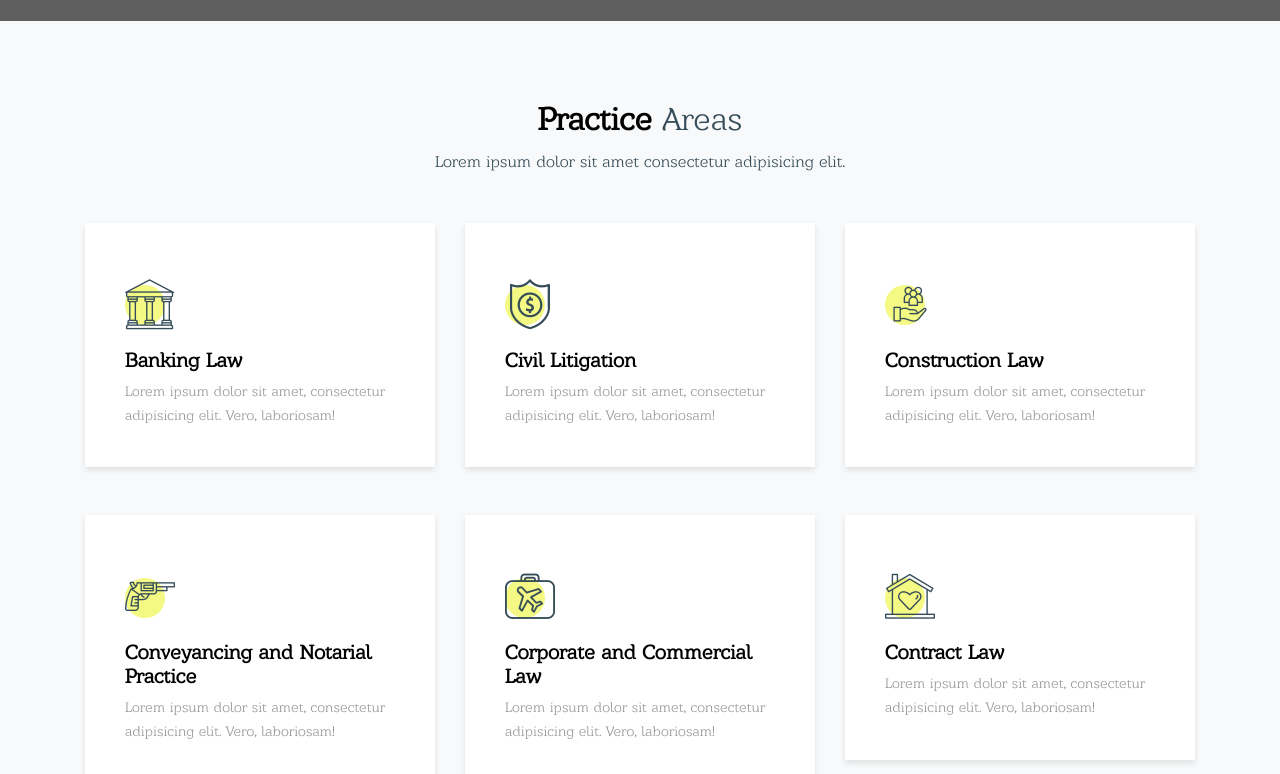
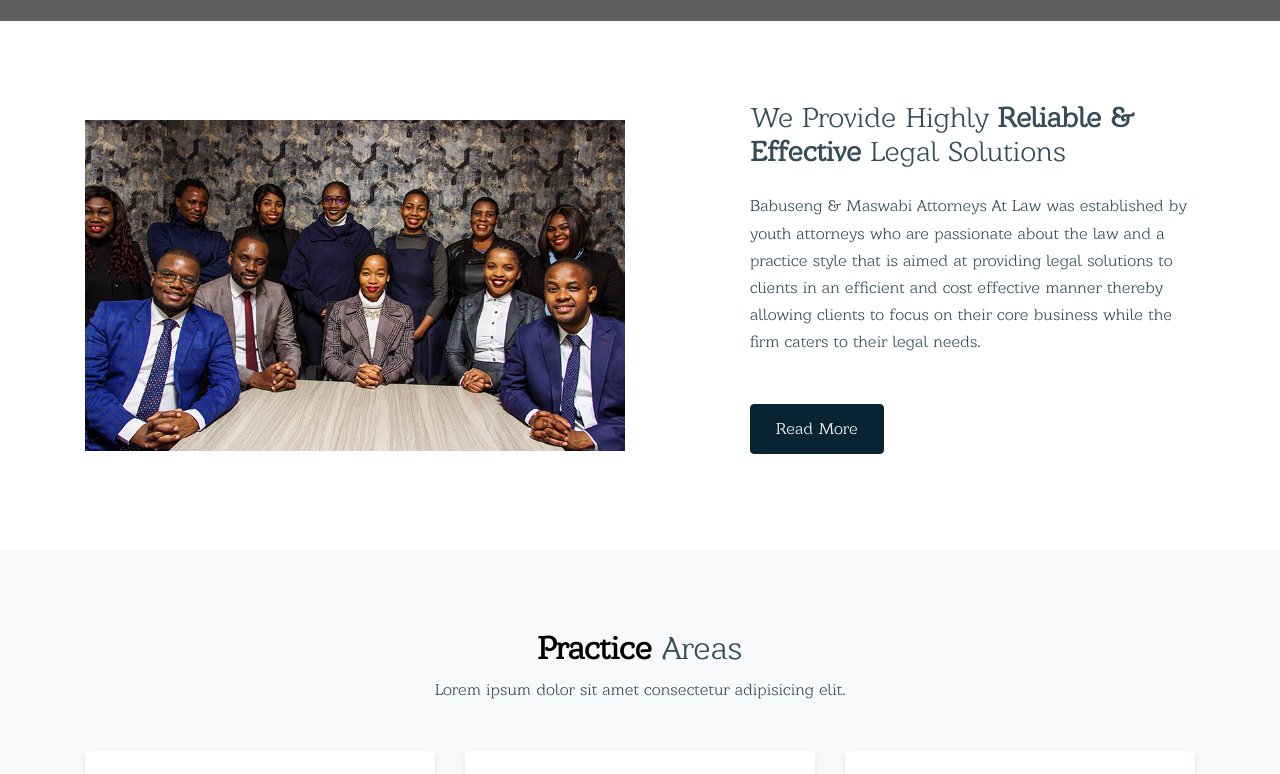
Before and after one commit to tawanacode/BabusengMaswabi-website, a website: page index.html in a window 1280 px wide. Shown: the part 646-1420 px from the top of the page. Drawn offline with Linux system fonts and the light colour scheme; grey boxes are pictures that could not be loaded; files whose address does not match are found by name.

Commit message:
update layout

```diff
--- a/index.html
+++ b/index.html
@@ -34,8 +34,8 @@
                 <ul class="site-menu main-menu js-clone-nav ml-auto">
                   <li><a class="nav-link" href="index.html">Home</a></li>
                   <li><a class="nav-link" href="practice-areas.html">Practice Areas</a></li>
+                  <li><a class="nav-link" href="team.html">Team</a></li>
                   <li><a class="nav-link" href="about.html">About</a></li>
-                  <li><a class="nav-link" href="team.html">Team</a></li>
                   <li><a class="nav-link" href="contact.html">Contact</a></li>
                 </ul>
               </nav>
@@ -51,9 +51,21 @@
             <div class="col-lg-12">
               <div class="row align-items-center justify-content-center">
                 <div class="col-lg-9 intro mb-4">
-                  <h1 class="text-center"><strong>Babuseng &amp; Maswabi</strong><br> Attorneys At Law</h1>
+                  <h1 class="text-center"><strong>Babuseng &amp; Maswabi</strong><br> Attorneys At Law      </h1>
                 </div>
               </div>
+            </div>
+          </div>
+        </div>
+      </div>
+      <div class="site-section">
+        <div class="container">
+          <div class="row align-items-center">
+            <div class="col-lg-6 text-center"><img class="img-fluid" src="images/team-home.jpg" alt="Image"></div>
+            <div class="col-lg-5 ml-auto order-lg-1">
+              <h3 class="mb-4 section-heading">We Provide Highly <strong>Reliable &amp; Effective</strong> Legal Solutions </h3>
+              <p class="mb-5">Babuseng &amp; Maswabi Attorneys At Law was established by youth attorneys who are passionate about the law and a practice style that is aimed at providing legal solutions to clients in an efficient and cost effective manner thereby allowing clients to focus on their core business while the firm caters to their legal needs.</p>
+              <p><a class="btn btn-primary" href="about.html">Read More</a></p>
             </div>
           </div>
         </div>
@@ -92,47 +104,8 @@
                 </div>
               </div>
             </div>
-            <div class="col-lg-4 mb-5">
-              <div class="practicing">
-                <div class="practicing-inner">
-                  <div class="wrap-icon"><span class="flaticon-revolver"> </span></div>
-                  <h3>Conveyancing and Notarial Practice</h3>
-                  <p>Lorem ipsum dolor sit amet, consectetur adipisicing elit. Vero, laboriosam!</p>
-                </div>
-              </div>
-            </div>
-            <div class="col-lg-4 mb-5">
-              <div class="practicing">
-                <div class="practicing-inner">
-                  <div class="wrap-icon"><span class="flaticon-luggage"> </span></div>
-                  <h3>Corporate and Commercial Law</h3>
-                  <p>Lorem ipsum dolor sit amet, consectetur adipisicing elit. Vero, laboriosam!</p>
-                </div>
-              </div>
-            </div>
-            <div class="col-lg-4 mb-5">
-              <div class="practicing">
-                <div class="practicing-inner">
-                  <div class="wrap-icon"><span class="flaticon-house"> </span></div>
-                  <h3>Contract Law</h3>
-                  <p>Lorem ipsum dolor sit amet, consectetur adipisicing elit. Vero, laboriosam!</p>
-                </div>
-              </div>
-            </div>
           </div>
           <p class="text-center mb-5"><a class="btn btn-primary" href="practice-areas.html">Read More</a></p>
-        </div>
-      </div>
-      <div class="site-section">
-        <div class="container">
-          <div class="row align-items-center">
-            <div class="col-lg-6 text-center"><img class="img-fluid" src="images/team-home.jpg" alt="Image"></div>
-            <div class="col-lg-5 ml-auto order-lg-1">
-              <h3 class="mb-4 section-heading">We Provide Highly <strong>Reliable &amp; Effective</strong> Legal Solutions </h3>
-              <p class="mb-5">Babuseng &amp; Maswabi Attorneys At Law was established by youth attorneys who are passionate about the law and a practice style that is aimed at providing legal solutions to clients in an efficient and cost effective manner thereby allowing clients to focus on their core business while the firm caters to their legal needs.</p>
-              <p><a class="btn btn-primary" href="about.html">Read More</a></p>
-            </div>
-          </div>
         </div>
       </div>
       <footer class="site-footer" style="background-image: url(&quot;images/footer-bg.jpg&quot;)">
```
Also changed, not shown: about.html (+2 -2 lines), contact.html (+2 -2 lines), practice-areas.html (+2 -2 lines), team.html (+2 -2 lines).
